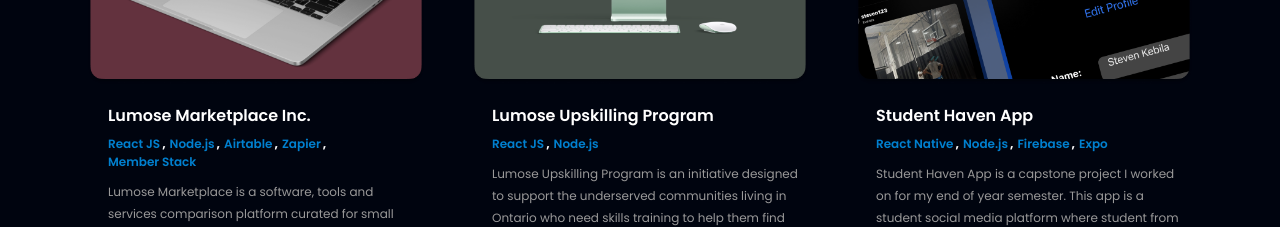
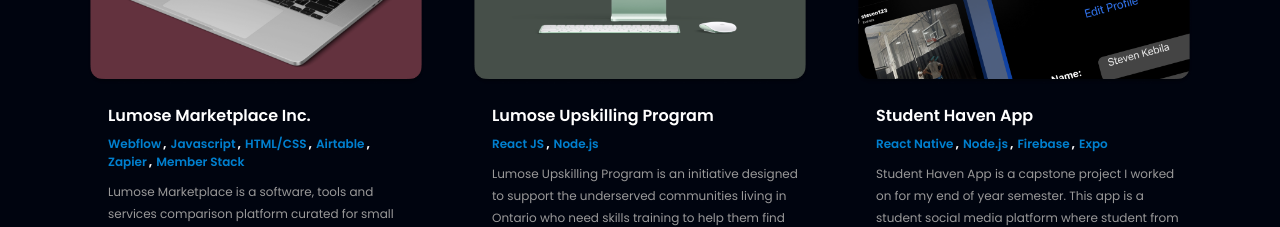
Before and after one commit to skebila/stevenkebila, a React (Vite) app: page / in a window 1280 px wide. Shown: the part 1180-1407 px from the top of the page. Built offline with nearby package versions, Linux system fonts and the light colour scheme.

Commit message:
Lumose stack updated

```diff
--- a/src/constants/index.js
+++ b/src/constants/index.js
@@ -39,8 +39,9 @@
     url: "https://www.lumosemarketplace.com/",
     bg: lumosemarketplace,
     stack: [
-      'React JS',
-      'Node.js',
+      'Webflow',
+      'Javascript',
+      'HTML/CSS',
       'Airtable',
       'Zapier',
       'Member Stack',
```
